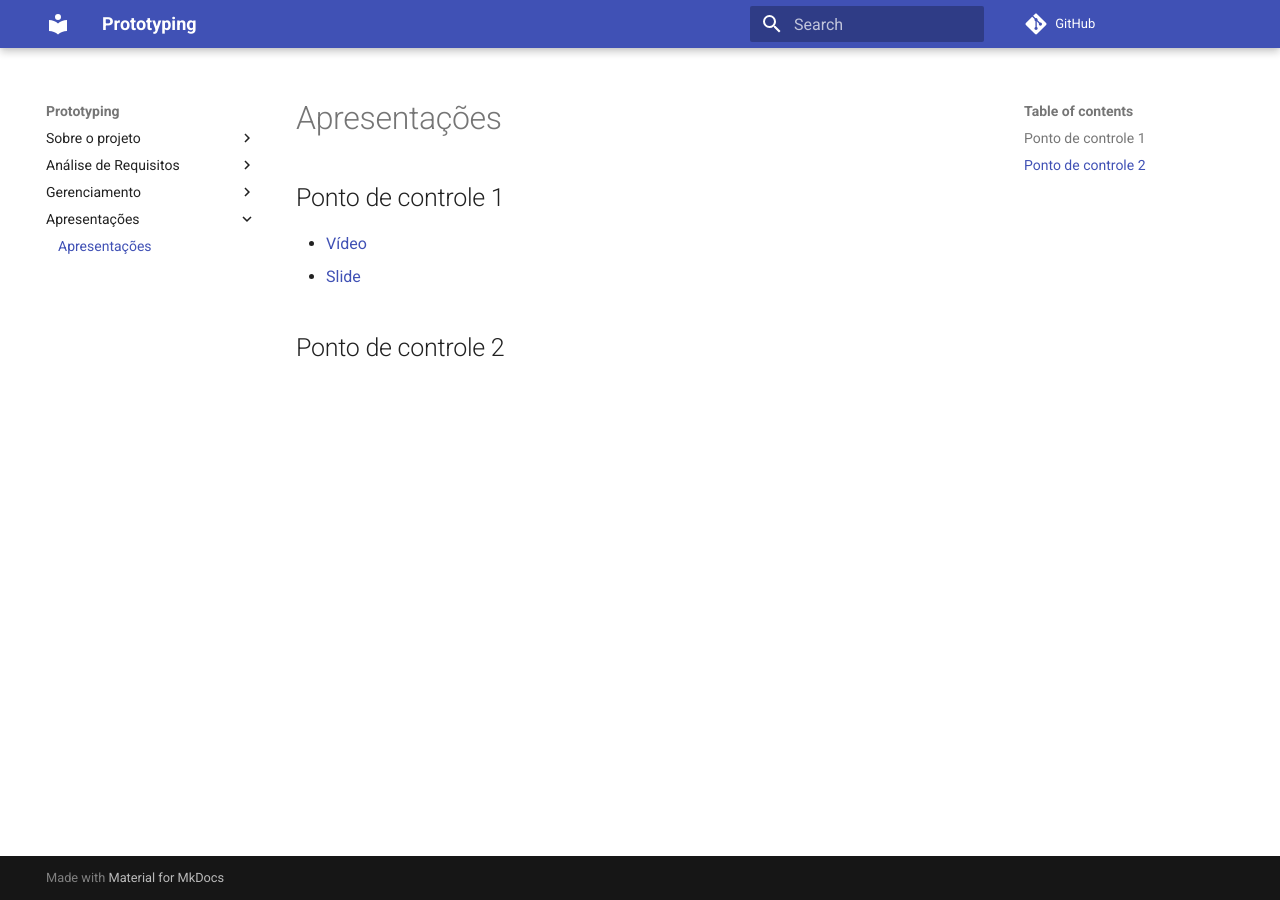
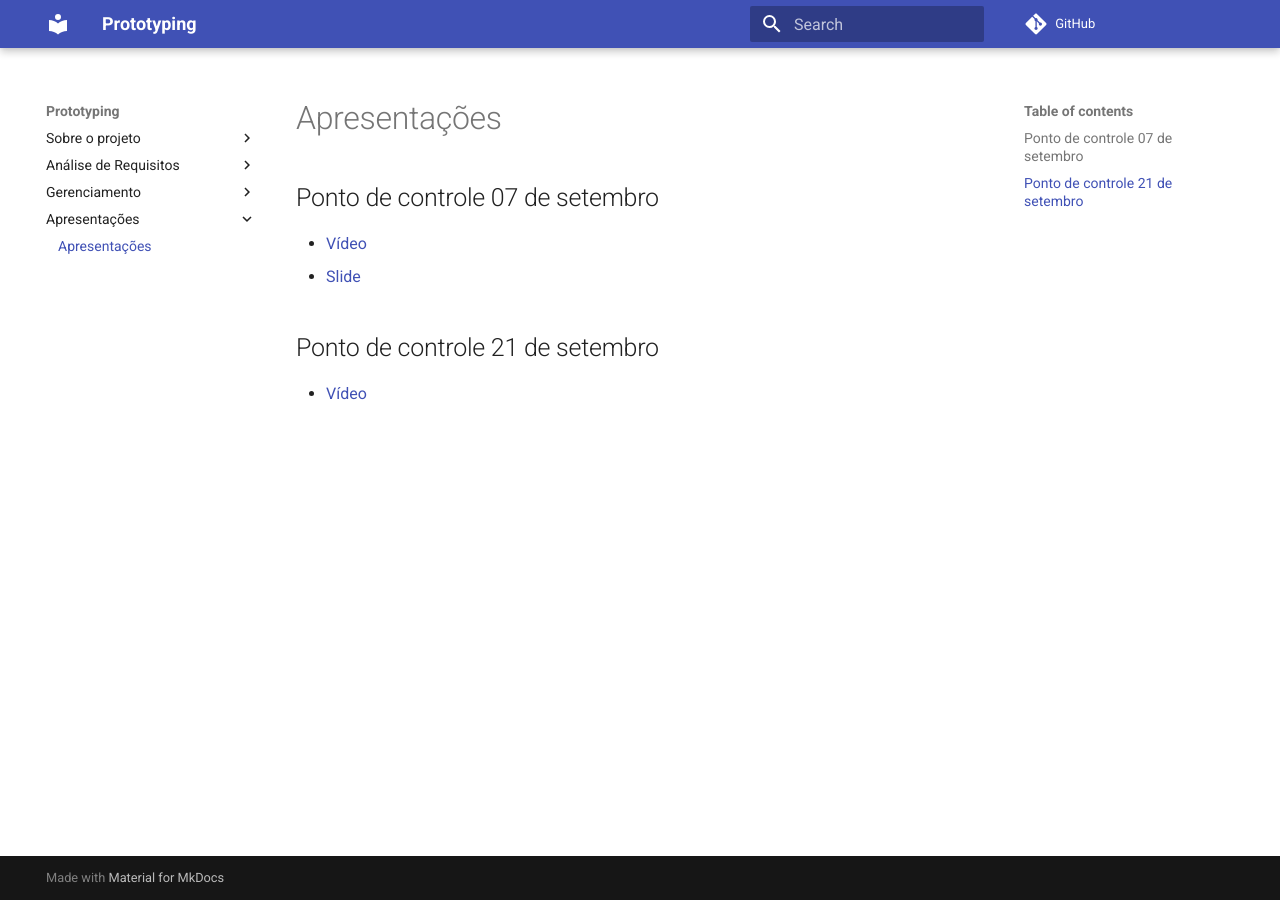
Before and after one commit to Design-de-Jogos/2020.1-ProtoGame, an MkDocs documentation site: the page built from docs/Apresentacao.md, in a window 1280 px wide. Built offline with MkDocs 1.6.1 and Material for MkDocs 9.7.7, drawn with Linux system fonts in a browser that asks for light colours; comment, search, counter and statistics services are not loaded.

Commit message:
Update Apresentacao.md

```diff
--- a/docs/Apresentacao.md
+++ b/docs/Apresentacao.md
@@ -1,8 +1,10 @@
 # Apresentações
 
-## Ponto de controle 1
+## Ponto de controle 07 de setembro
 
 - [Vídeo](https://drive.google.com/file/d/19-i9y3nEm7mQ_0Z3_w0wLbU6L5TkykEF/view?usp=sharing)
 - [Slide](https://docs.google.com/presentation/d/1SluWyJm4bKH8B36RN4uyuxrDFPz9Dt-MzRhY6zuqwCA/edit?usp=sharing)
 
-## Ponto de controle 2
+## Ponto de controle 21 de setembro
+
+ - [Vídeo](https://drive.google.com/file/d/1VL00cvCHJT8AXuunETT_8rqIG3FPLZ14/view?usp=sharing)
```
